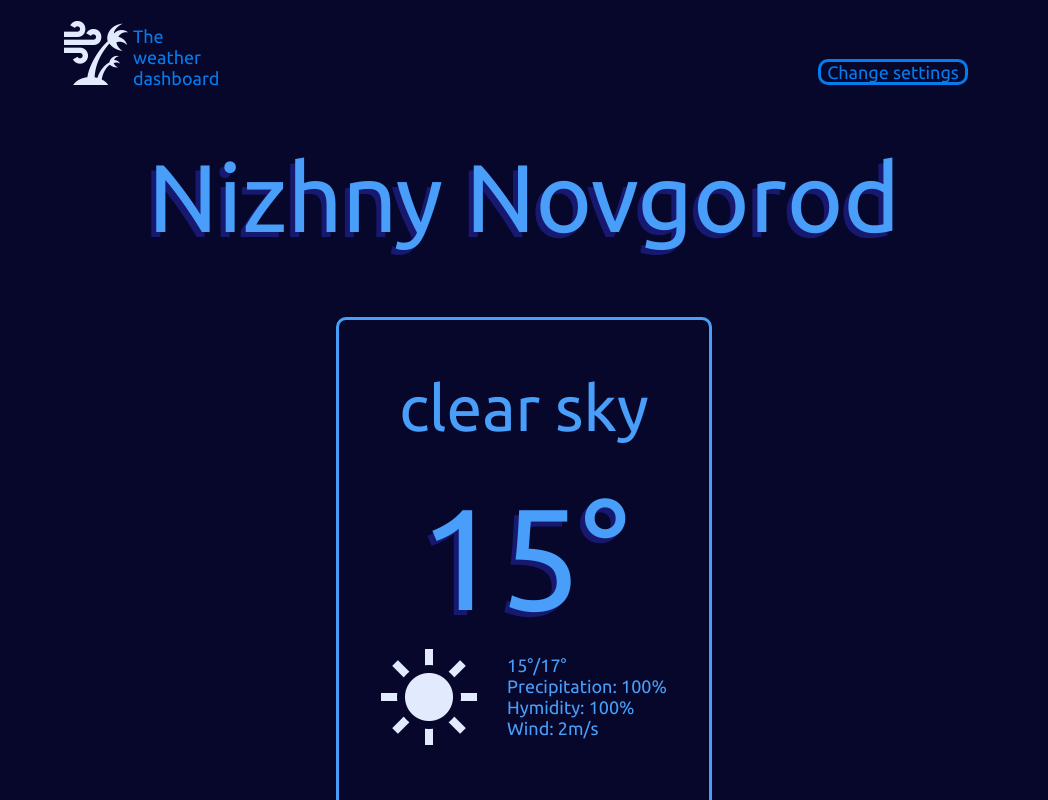
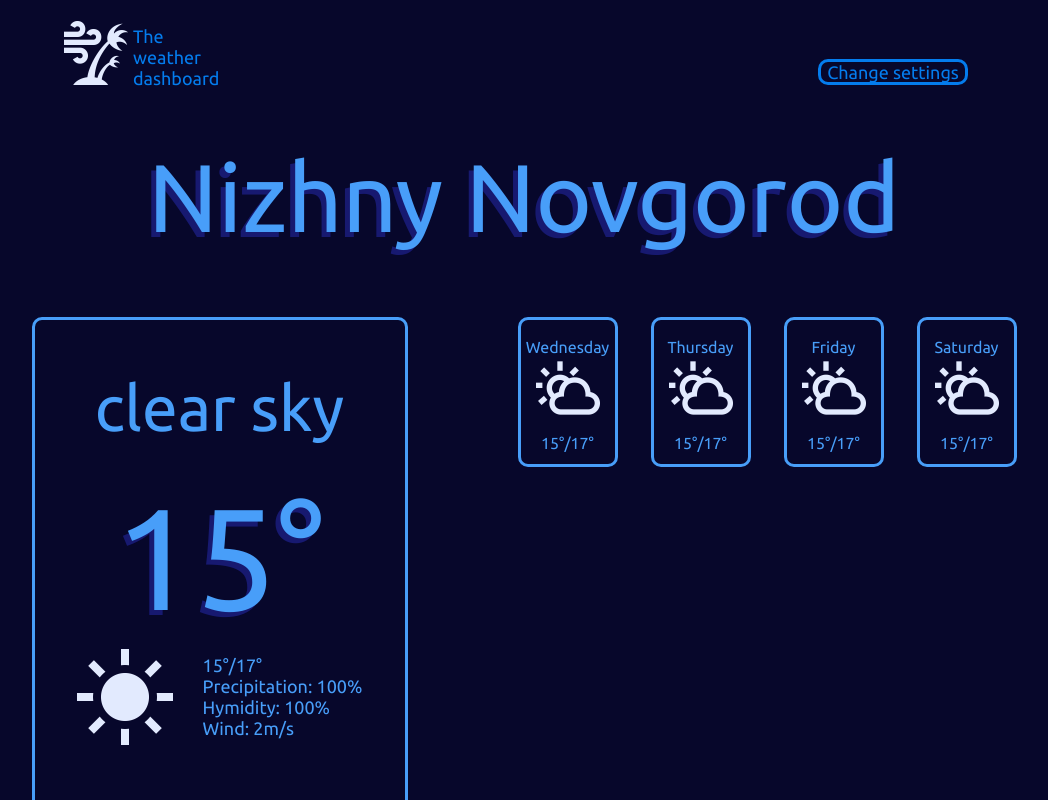
Before and after one commit to kuza2010/angular_weather_dashboard, an Angular app: page / in a window 1280 px wide. Shown: the top 800 px of the page, without its empty margins (116-1164 px from the left). Built offline with nearby package versions, Linux system fonts and the light colour scheme.

Commit message:
Separete big and mini dashboards
Separete those dashboards inside single div.

```diff
--- a/src/app/components/big-dashboard/big-dashboard.component.html
+++ b/src/app/components/big-dashboard/big-dashboard.component.html
@@ -1,7 +1,7 @@
 <div class="big-dashboard">
   <p class="description">clear sky</p>
   <p class="temperature">15°</p>
-  <div class="info" >
+  <div class="info">
     <img src="../../../assets/iconmonstr-weather-1-96.png" />
     <div class="additional-information">
       <p class="average-temperature">15°/17°</p>
--- a/src/app/components/main-board/main-board.component.css
+++ b/src/app/components/main-board/main-board.component.css
@@ -11,3 +11,17 @@ h1 {
   color: #489ef9;
   text-shadow: -5px 5px 0px #171970;
 }
+
+.dashboards {
+  text-align: center;
+  margin: auto;
+}
+
+.big {
+  display: inline-block;
+}
+.mini {
+  display: inline-block;
+  vertical-align: top;
+  margin-left: 77px;
+}
--- a/src/app/components/main-board/main-board.component.html
+++ b/src/app/components/main-board/main-board.component.html
@@ -2,6 +2,10 @@
   <h1>Nizhny Novgorod</h1>
 </div>
 <div class="dashboards">
-  <app-big-dashboard></app-big-dashboard>
-  <app-mini-dashboard></app-mini-dashboard>
+  <div class="big">
+    <app-big-dashboard></app-big-dashboard>
+  </div>
+  <div class="mini">
+    <app-mini-dashboard></app-mini-dashboard>
+  </div>
 </div>
--- a/src/app/components/mini-dashboard/mini-dashboard.component.css
+++ b/src/app/components/mini-dashboard/mini-dashboard.component.css
@@ -1,12 +1,15 @@
 .mini-dashoard {
+  display: inline-block;
   width: 100px;
   height: 150px;
   text-align: center;
+  display: inline-block;
 
   /* Brilliant Azure */
   border: 3px solid #489ef9;
   box-sizing: border-box;
   border-radius: 10px;
+  margin-left: 33px;
 }
 
 p {
--- a/src/app/components/mini-dashboard/mini-dashboard.component.html
+++ b/src/app/components/mini-dashboard/mini-dashboard.component.html
@@ -1,7 +1,7 @@
 <div class="mini-dashboards">
   <!-- ngFor div -->
-  <div class="mini-dashoard">
-    <p class="day">Wednesday</p>
+  <div class="mini-dashoard" *ngFor="let item of days">
+    <p class="day">{{ item }}</p>
     <img src="../../../assets/iconmonstr-weather-8-64 (1).png" />
     <p class="average-temperature">15°/17°</p>
   </div>
--- a/src/app/components/mini-dashboard/mini-dashboard.component.ts
+++ b/src/app/components/mini-dashboard/mini-dashboard.component.ts
@@ -1,15 +1,10 @@
-import { Component, OnInit } from '@angular/core';
+import { Component, OnInit } from "@angular/core";
 
 @Component({
-  selector: 'app-mini-dashboard',
-  templateUrl: './mini-dashboard.component.html',
-  styleUrls: ['./mini-dashboard.component.css']
+  selector: "app-mini-dashboard",
+  templateUrl: "./mini-dashboard.component.html",
+  styleUrls: ["./mini-dashboard.component.css"]
 })
-export class MiniDashboardComponent implements OnInit {
-
-  constructor() { }
-
-  ngOnInit() {
-  }
-
+export class MiniDashboardComponent {
+  public days: string[] = ["Wednesday", "Thursday", "Friday", "Saturday"];
 }
```
